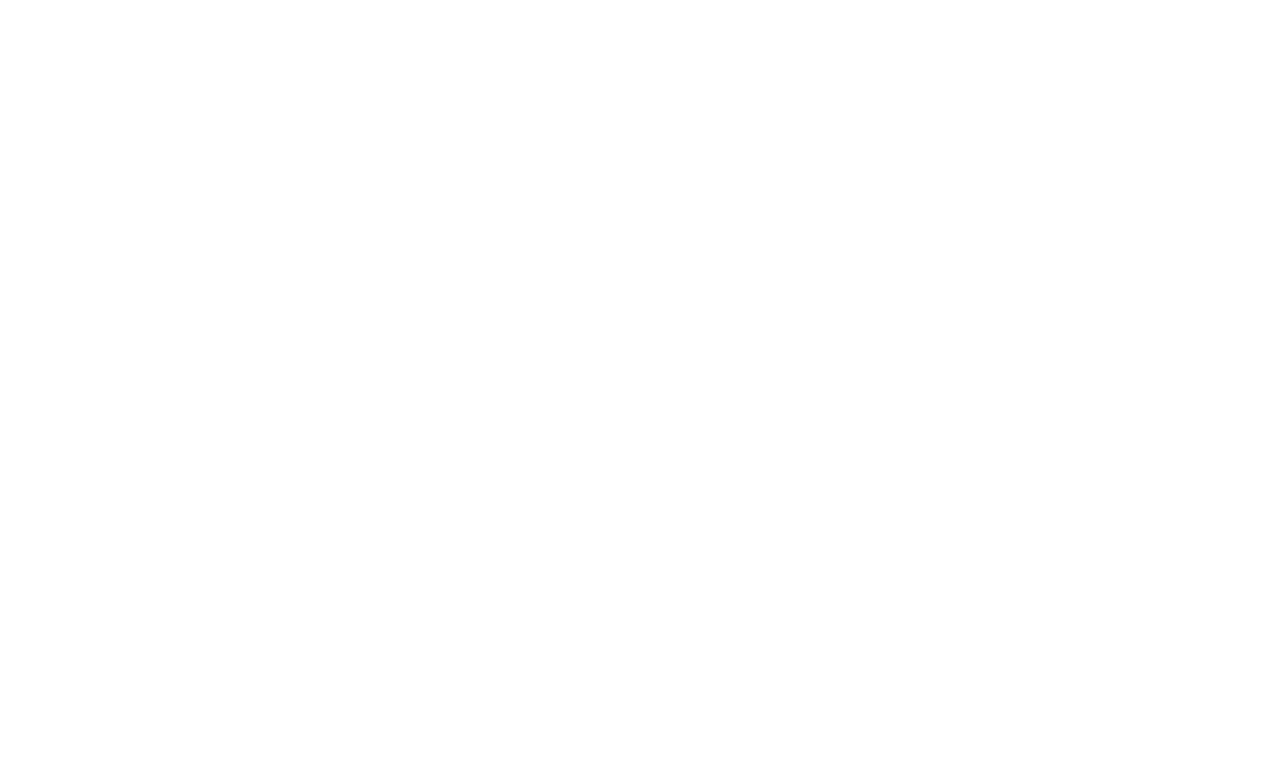
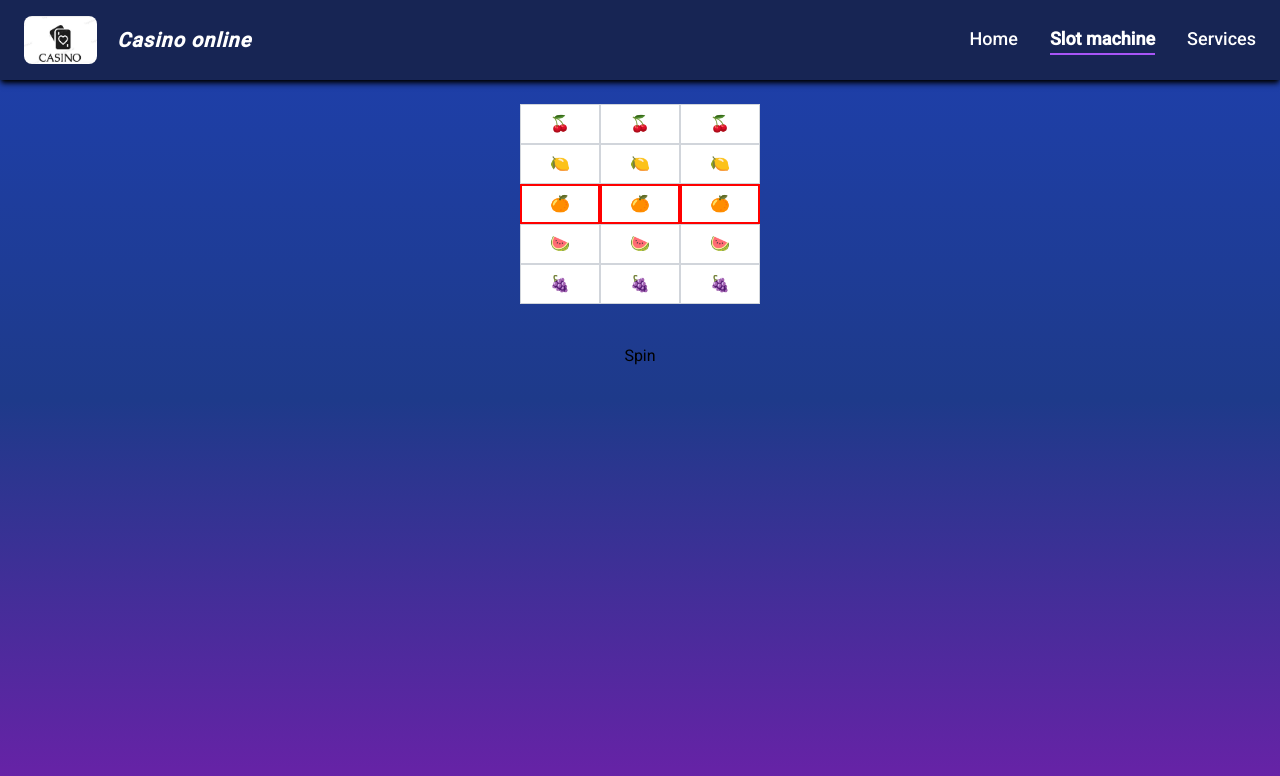
Before and after one commit to duvan-23/frontGamesK, an Angular app: page /slot-machine in a window 1280 px wide. Before the commit this address led to /. Shown: the top 776 px of the page. Built offline with nearby package versions, Linux system fonts and the light colour scheme.

Commit message:
slot machine page

```diff
--- /dev/null
+++ b/src/app/slot-machine/components/slot-game/slot-game.component.css
@@ -0,0 +1,26 @@
+.slot-machine {
+    @apply flex flex-col items-center relative; /* Add relative positioning */
+  }
+
+  .reel-container {
+    @apply flex;
+    overflow: hidden; /* Hide overflow for a clean look */
+    position: relative; /* Ensure the container is positioned */
+  }
+
+  .reel {
+    @apply w-20 h-60 flex flex-col relative; /* Keep the reel fixed */
+  }
+
+  .box {
+    @apply h-10 flex items-center justify-center border border-gray-300 bg-white; /* Item styling */
+    position: relative; /* Position relative to allow stacking */
+  }
+
+  .highlight {
+    border: 2px solid red; /* Red border for the highlighted row */
+  }
+
+  .result-label {
+    @apply mt-4 text-lg font-bold; /* Style the result label */
+  }
--- /dev/null
+++ b/src/app/slot-machine/components/slot-game/slot-game.component.html
@@ -0,0 +1,11 @@
+<div class="slot-machine">
+    <div class="reel-container">
+      <div class="reel" *ngFor="let reel of reels; let i = index">
+        <div class="box" *ngFor="let item of reel; let j = index" [ngClass]="{'highlight': j === 2}">
+          {{ item }}
+        </div>
+      </div>
+    </div>
+    <button (click)="spin()">Spin</button>
+    <div class="result-label" *ngIf="result">{{ result }}</div>
+  </div>
--- /dev/null
+++ b/src/app/slot-machine/components/slot-game/slot-game.component.ts
@@ -0,0 +1,52 @@
+import { CommonModule, isPlatformBrowser } from '@angular/common';
+import { AfterViewInit, Component, ElementRef, Inject, PLATFORM_ID, ViewChild } from '@angular/core';
+import gsap from 'gsap';
+
+@Component({
+  selector: 'app-slot-game',
+  standalone: true,
+  imports: [CommonModule],
+  templateUrl: './slot-game.component.html',
+  styleUrl: './slot-game.component.css'
+})
+export class SlotGameComponent {
+  reels = [
+    ['🍒', '🍋', '🍊', '🍉', '🍇'],
+    ['🍒', '🍋', '🍊', '🍉', '🍇'],
+    ['🍒', '🍋', '🍊', '🍉', '🍇']
+  ];
+  result: string = '';
+
+  spin() {
+    const tl = gsap.timeline();
+    this.result = ''; // Reset result before spin
+
+    // Store the final items to display in the result
+    const finalItems: string[] = [];
+
+    this.reels.forEach((reel, index) => {
+      // Animate the entire reel
+      tl.to(`.reel:nth-child(${index + 1})`, {
+        y: -200, // Move up
+        duration: 0.5, // Faster movement
+        ease: 'power2.inOut',
+        onComplete: () => {
+          // Randomize items and get the third item for the result
+          this.reels[index] = this.getRandomItems();
+          finalItems.push(this.reels[index][2]); // Get the third item (index 2) for the result
+          gsap.set(`.reel:nth-child(${index + 1})`, { y: 0 }); // Reset position
+        }
+      });
+    });
+
+    // After the animation completes, set the result
+    tl.eventCallback("onComplete", () => {
+      this.result = finalItems.join(' | '); // Join the final items for display
+    });
+  }
+
+  getRandomItems() {
+    const items = ['🍒', '🍋', '🍊', '🍉', '🍇'];
+    return Array.from({ length: 5 }, () => items[Math.floor(Math.random() * items.length)]);
+  }
+}
--- /dev/null
+++ b/src/app/slot-machine/pages/slot-machine/slot-machine.component.html
@@ -0,0 +1 @@
+<app-slot-game />
```
Also changed, not shown: src/app/app.routes.ts (+7 -3 lines), src/app/slot-machine/pages/slot-machine/slot-machine.component.ts (added, +12 -0 lines).
